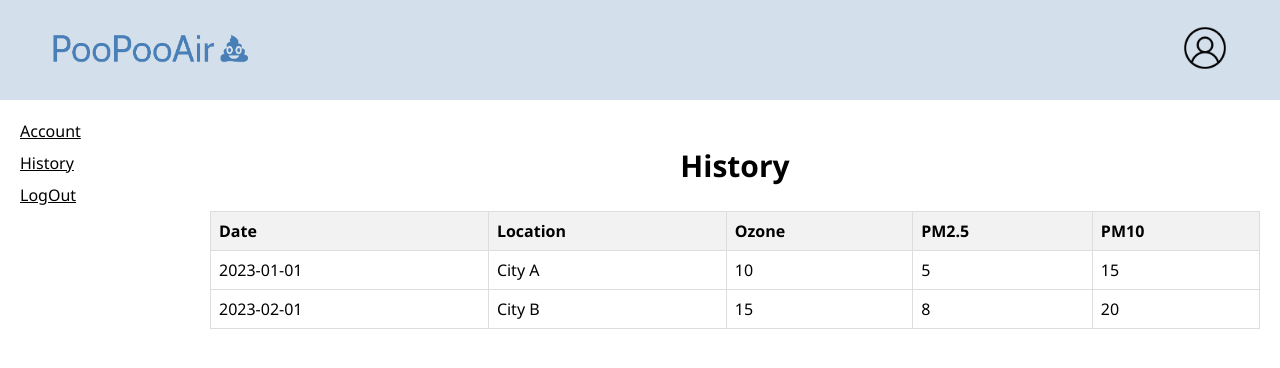
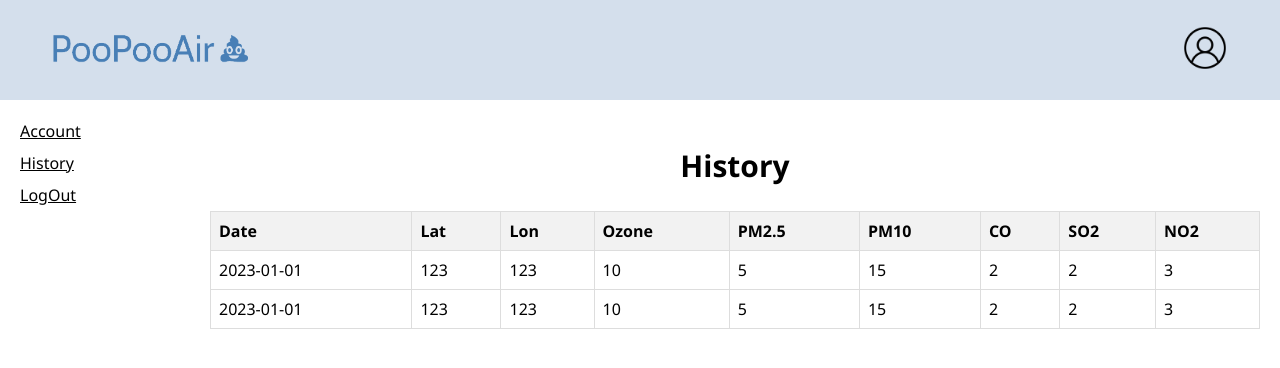
Before and after one commit to rainiechi/AirQualityFrontend, a React (Create React App) app: page /History in a window 1280 px wide. Shown: the top 368 px of the page. Built offline with nearby package versions, Linux system fonts and the light colour scheme.

Commit message:
updated History table and completed Account backend connection

```diff
--- a/src/pages/Account.js
+++ b/src/pages/Account.js
@@ -1,21 +1,16 @@
-import React, { useState } from 'react';
+import React, { useState, useEffect } from 'react';
 import Navbar from '../components/Navbar';
 import SideMenu from '../components/SideMenu';
 import '../styles/Account.css';
 
 function Account() {
-
-  //takes json from backend to display valuues
-
-
-  const [firstName, setFirstName] = useState('Remington');
-  const [lastName, setLastName] = useState('Riley');
-  const [email, setEmail] = useState('rem@rem.org');
-  const [password, setPassword] = useState('********');
-  const [cellphone, setCellphone] = useState('123-456-7890');
-  const [location, setLocation] = useState('City, Country');
-  const [Lat, setLat] = useState('47.253078');
-  const [Lon, setLon] = useState('-122.441528');
+    const [firstName, setFirstName] = useState('');
+    const [lastName, setLastName] = useState('');
+    const [email, setEmail] = useState('');
+    const [password, setPassword] = useState('');
+    const [cellphone, setCellphone] = useState('');
+    const [latitude, setLatitude] = useState('');
+    const [longitude, setLongitude] = useState('');
 
   const handleSave = () => {
     const userData = {
@@ -24,18 +19,41 @@ function Account() {
       email,
       password,
       cellphone,
-      location,
-      latitude: Lat,
-      longitude: Lon,
+      latitude,
+      longitude,
     };
 
-    const jsonData = JSON.stringify(userData)
-    //send to back end
+    const jsonData = JSON.stringify(userData);
+    // send to the backend
 
-
-    console.log(jsonData)
+    console.log(jsonData);
   };
 
+  useEffect(() => {
+
+    const fetchCurrentUser = async () => {
+      try {
+        const response = await fetch('http://localhost:8080/currentUser');
+        if (!response.ok) {
+          console.error('Failed to fetch current user data');
+          return;
+        }
+        const userData = await response.json();
+        console.log(userData);
+        setFirstName(userData.Fname);
+        setLastName(userData.Lname);
+        setEmail(userData.email);
+        setPassword(userData.password);
+        setCellphone(userData.cellphone);
+        setLatitude(userData.LAT);
+        setLongitude(userData.LON);
+      } catch (error) {
+        console.error('Error:', error);
+      }
+    };
+
+    fetchCurrentUser();
+  }, []);
 
   return (
     <div className="Account">
@@ -93,33 +111,28 @@ function Account() {
         </div>
 
         <div className="form-group">
-    <label htmlFor="location">Location:</label>
-    <input
-      type="text"
-      id="location"
-      value={location}
-      onChange={(e) => setLocation(e.target.value)}
-    />
-  </div>
-  <div className="form-group">
           <label htmlFor="latitude">Latitude:</label>
           <input
             type="text"
             id="latitude"
-      value={Lat}
-      onChange={(e) => setLat(e.target.value)}
+            value={latitude}
+            onChange={(e) => setLatitude(e.target.value)}
           />
         </div>
+
         <div className="form-group">
           <label htmlFor="longitude">Longitude:</label>
           <input
             type="text"
             id="longitude"
-      value={Lon}
-      onChange={(e) => setLon(e.target.value)}
+            value={longitude}
+            onChange={(e) => setLongitude(e.target.value)}
           />
         </div>
-  <button type="button" onClick={handleSave}>Save</button>
+
+        <button type="button" onClick={handleSave}>
+          Save
+        </button>
       </form>
     </div>
   );
--- a/src/pages/History.js
+++ b/src/pages/History.js
@@ -7,8 +7,8 @@ function History() {
 
     //mock data for testing
   const historyData = [
-    { date: '2023-01-01', location: 'City A', ozone: 10, pm25: 5, pm10: 15 },
-    { date: '2023-02-01', location: 'City B', ozone: 15, pm25: 8, pm10: 20 },
+    { date: '2023-01-01', lat: 123, lon:123, ozone: 10, pm25: 5, pm10: 15, co:2, so2:2, no2:3 },
+    { date: '2023-01-01', lat: 123, lon:123, ozone: 10, pm25: 5, pm10: 15, co:2, so2:2, no2:3 },
   ];
 
   //takes actual JSON from backend
@@ -24,20 +24,28 @@ function History() {
           <thead>
             <tr>
               <th>Date</th>
-              <th>Location</th>
+              <th>Lat</th>
+              <th>Lon</th>
               <th>Ozone</th>
               <th>PM2.5</th>
               <th>PM10</th>
+              <th>CO</th>
+              <th>SO2</th>
+              <th>NO2</th>
             </tr>
           </thead>
           <tbody>
             {historyData.map((entry, index) => (
               <tr key={index}>
                 <td>{entry.date}</td>
-                <td>{entry.location}</td>
+                <td>{entry.lat}</td>
+                <td>{entry.lon}</td>
                 <td>{entry.ozone}</td>
                 <td>{entry.pm25}</td>
                 <td>{entry.pm10}</td>
+                <td>{entry.co}</td>
+                <td>{entry.so2}</td>
+                <td>{entry.no2}</td>
               </tr>
             ))}
           </tbody>
--- a/src/styles/Account.css
+++ b/src/styles/Account.css
@@ -12,6 +12,7 @@
     flex-direction: column;
     max-width: 300px; /* Adjust the maximum width as needed */
     margin: 0 auto; /* Center the form horizontally */
+    margin-top: 200px;
   }
 
   .form-group {
```
Lines whose indentation alone changed are shown as unchanged.
